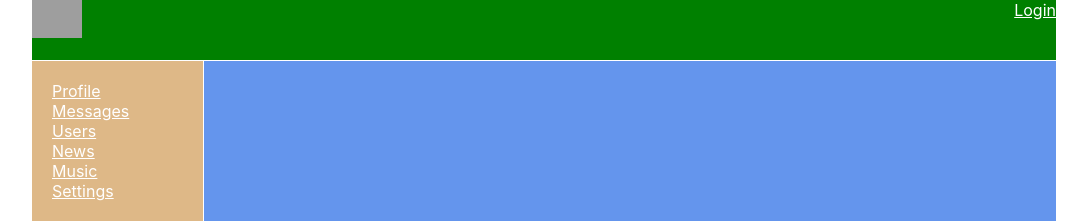
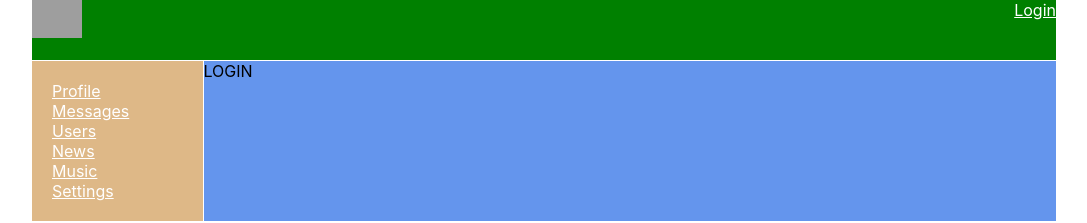
Before and after one commit to leonraz58/samurai-way-main, a React (Create React App) app: page /login in a window 1280 px wide. Shown: the top 223 px of the page, without its empty margins (96-1183 px from the left). Built offline with nearby package versions, Linux system fonts and the light colour scheme; no server answers; grey boxes are pictures that could not be loaded.

Commit message:
68 Redirect

```diff
--- a/src/App.tsx
+++ b/src/App.tsx
@@ -9,6 +9,7 @@ import {DialogsContainer} from "./components/Dialogs/DialogsContainer";
 import UsersContainer from "./components/Users/UsersContainerUnused";
 import ProfileContainer from "./components/Profile/ProfileContainer";
 import HeaderContainer from "./components/Header/HeaderContainer";
+import {Login} from "./components/Login/Login";
 
 type AppPropsType = {
     //store: Store<EmptyObject & { dialogsPage: dialogsPageType; profilePage: profilePageType }, ActionsTypes>,//AppStateType //RootSTateType
@@ -37,6 +38,9 @@ function App(props: AppPropsType) {
                            />}/>
                     <Route path='/users'
                            render={() => <UsersContainer/>}/>
+                    <Route path='/login'
+                           render={() => <Login/>}/>
+
                 </div>
             </div>
         </BrowserRouter>
--- a/src/components/Dialogs/Dialogs.tsx
+++ b/src/components/Dialogs/Dialogs.tsx
@@ -10,6 +10,7 @@ import {
 
 } from "../../redux/state";
 import {ChangeEvent} from "react";
+import {Redirect} from "react-router-dom";
 
 
 
@@ -19,6 +20,7 @@ type DialogsPropsType = {
     updateNewMessageBody: (body: string) => void
     sendMessage: ()=>void
     dialogsPage: dialogsPageType
+    isAuth: boolean
     //dialogsPageState: dialogsPageType
     //dispatch: (action: ActionsTypes) => void
 }
@@ -39,6 +41,11 @@ export const Dialogs = (props: DialogsPropsType) => {
         let body = e.target.value
         props.updateNewMessageBody(body)
         //props.dispatch(updateNewMessageBodyAC(body))
+    }
+
+    alert(props.isAuth)
+    if (props.isAuth === false) {
+        return <Redirect to={'/login'}/>
     }
 
     return (
--- a/src/components/Dialogs/DialogsContainer.tsx
+++ b/src/components/Dialogs/DialogsContainer.tsx
@@ -23,10 +23,12 @@ type DialogsPropsType = {
 
 type MapStatePropsType = {
     dialogsPage: dialogsPageType
+    isAuth: boolean
 }
 let mapStateToProps = (state: AppStateType):MapStatePropsType => {
     return {
-        dialogsPage: state.dialogsPage
+        dialogsPage: state.dialogsPage,
+        isAuth: state.auth.isAuth
     }
 }
 
--- /dev/null
+++ b/src/components/Login/Login.tsx
@@ -0,0 +1,3 @@
+export const Login = () => {
+    return <div>LOGIN</div>
+}
--- a/src/components/Profile/Profile.tsx
+++ b/src/components/Profile/Profile.tsx
@@ -15,6 +15,7 @@ type ProfilePropsType = {
     //dispatch: (action: ActionsTypes) => void
     //store: Store<EmptyObject & { dialogsPage: dialogsPageType; profilePage: profilePageType }, ActionsTypes>,
     profile: UserProfileType
+    isAuth: boolean
 }
 
 export const Profile = (props:ProfilePropsType) => {
--- a/src/components/Profile/ProfileContainer.tsx
+++ b/src/components/Profile/ProfileContainer.tsx
@@ -3,21 +3,22 @@ import {Profile} from "./Profile";
 import axios from "axios";
 import {connect} from "react-redux";
 import {AppStateType} from "../../redux/redux-store";
-import {RouteComponentProps, withRouter} from "react-router-dom";
+import {Redirect, RouteComponentProps, withRouter} from "react-router-dom";
 import {getUserProfileTC, UserProfileType} from "../../redux/profile-reducer";
 import {usersAPI} from "../../api/api";
 
 type PathParamsType = {
-    userId:string
+    userId: string
 }
 
 type MapStateToPropsType = {
-    profile:UserProfileType
+    profile: UserProfileType
+    isAuth: boolean
 }
 type MapDispatchPropsType = {
-    getUserProfileTC:(userId: string)=>void
+    getUserProfileTC: (userId: string) => void
 }
-type PropsType =  RouteComponentProps<PathParamsType> & MapStateToPropsType & MapDispatchPropsType
+type PropsType = RouteComponentProps<PathParamsType> & MapStateToPropsType & MapDispatchPropsType
 
 class ProfileContainer extends React.Component<PropsType> {
 
@@ -36,16 +37,20 @@ class ProfileContainer extends React.Component<PropsType> {
 
     render() {
         console.log(this.props.profile)
+        if (this.props.isAuth === false) return <Redirect to={'login'}/>
         return (
-            <Profile profile = {this.props.profile}/>
-            )
+            <Profile profile={this.props.profile}
+                     isAuth={this.props.isAuth}
+            />
+        )
     }
 }
 
-let mapStateToProps = (state: AppStateType):MapStateToPropsType => ({
-    profile: state.profilePage.profile
+let mapStateToProps = (state: AppStateType): MapStateToPropsType => ({
+    profile: state.profilePage.profile,
+    isAuth: state.auth.isAuth
 })
 
 let WithUrlDataContainerComponent = withRouter(ProfileContainer)
 
-export default connect(mapStateToProps, {getUserProfileTC}) (WithUrlDataContainerComponent)
+export default connect(mapStateToProps, {getUserProfileTC})(WithUrlDataContainerComponent)
```
